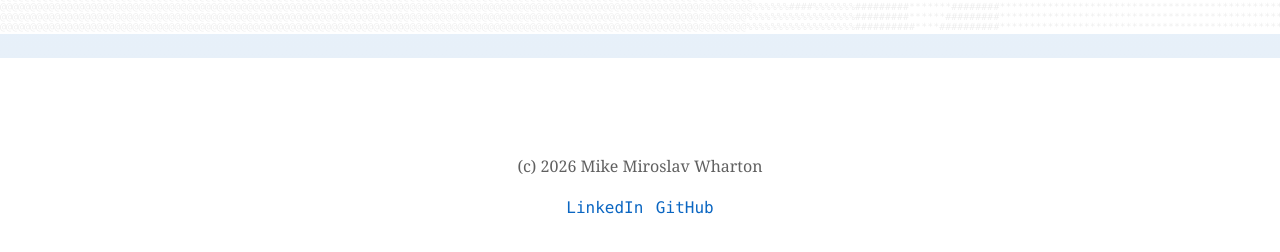
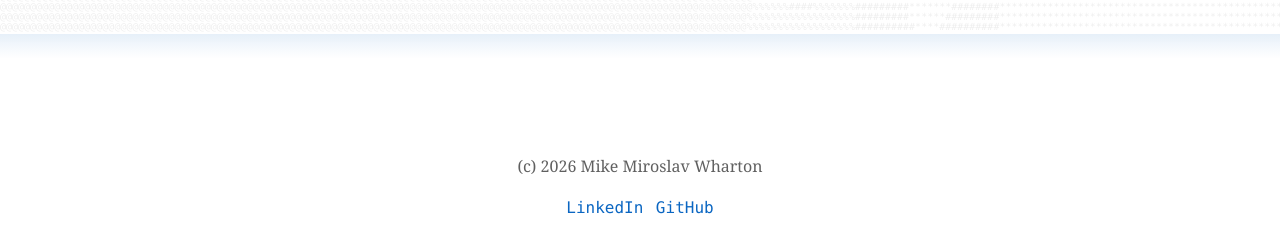
Before and after one commit to mikewharton/mikewharton.github.io, an Eleventy site: page src/art.njk in a window 1280 px wide. Shown: the part 228-480 px from the top of the page. Built offline with nearby package versions, Linux system fonts and the light colour scheme; Eleventy itself is replaced by a stand-in of ours; files that its build step writes are made by us from their sources; animation ran at ten frames a second; a web font is replaced by a local one; what glob would draw is missing.

Commit message:
fix card spacing on mobile base pages and gradient length for short posts

```diff
--- a/src/style.css
+++ b/src/style.css
@@ -171,7 +171,9 @@ body:not([data-page="index"]) #site-main {
     transparent
   );
   background-repeat: no-repeat;
-  background-size: 100% 100vh;
+  background-size: 100% min(100%, 100vh);
+
+  padding-inline: 1rem;
 }
 
 .stack-wrap > .stack {
@@ -917,6 +919,10 @@ background:
     flex: 1;
     min-width: 0;
   }
+
+  .stack-wrap {
+    padding-inline: 0;
+  }
 }
 
 /* ==========================================================================
```
